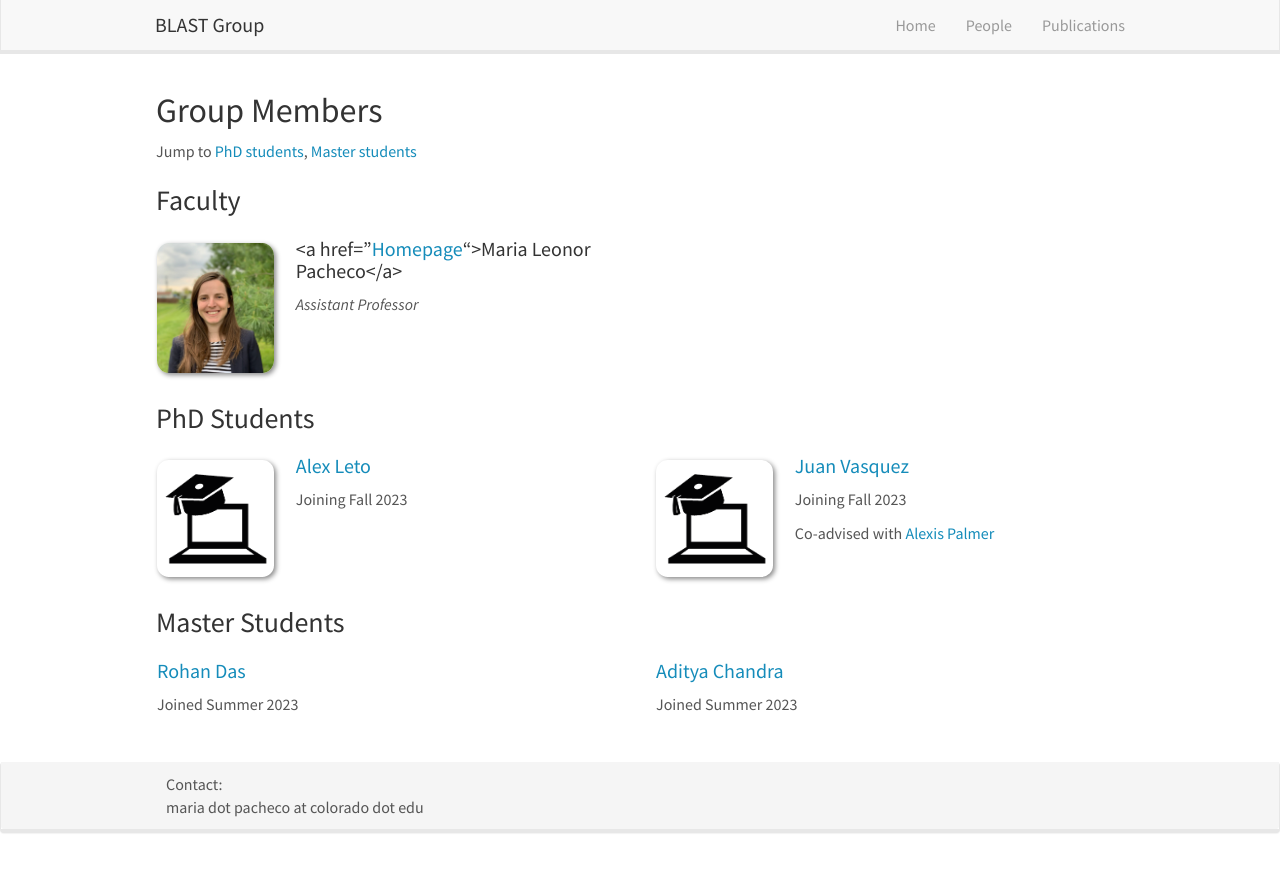
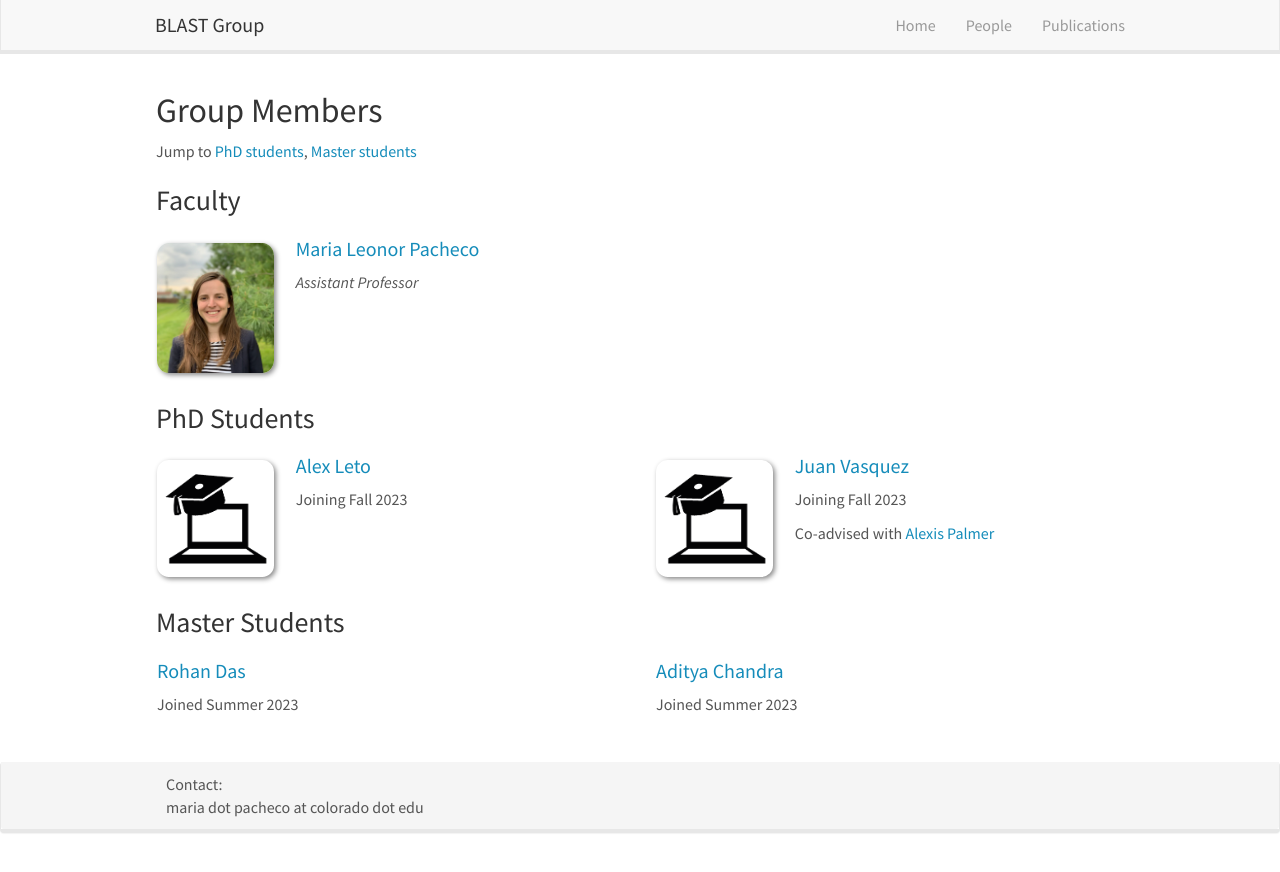
Before and after one commit to blast-cu/blast-cu.github.io, a Jekyll site: the page built from _pages/team.md, in a window 1280 px wide. Shown: the top 872 px of the page. Built offline with Jekyll 4.4.1, drawn with Linux system fonts in a browser that asks for light colours; nearby versions of some CDN libraries.

Commit message:
Update faculty.yml

```diff
--- a/_data/faculty.yml
+++ b/_data/faculty.yml
@@ -1,7 +1,7 @@
 - name: Maria Leonor Pacheco
   photo: photoML.jpg
   info: Assistant Professor
-  homepage: <a href="https://mlpacheco.github.io">Homepage</a>
+  homepage: https://mlpacheco.github.io
   number_educ: 2
   education1: PhD at Purdue University with <a href="https://www.cs.purdue.edu/homes/dgoldwas/">Dan Goldwasser</a>
   education2: Postdoc at Microsoft Research NYC
```
